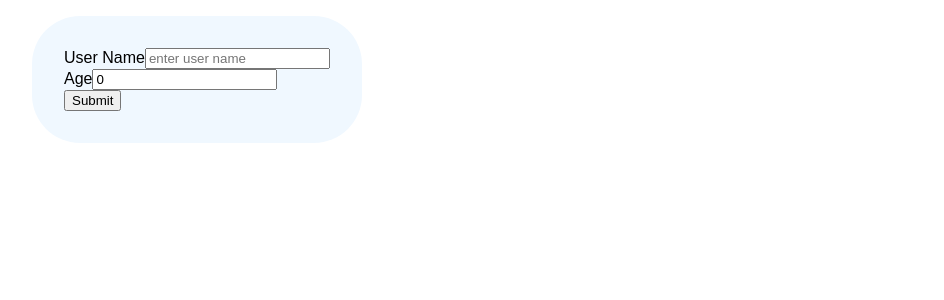
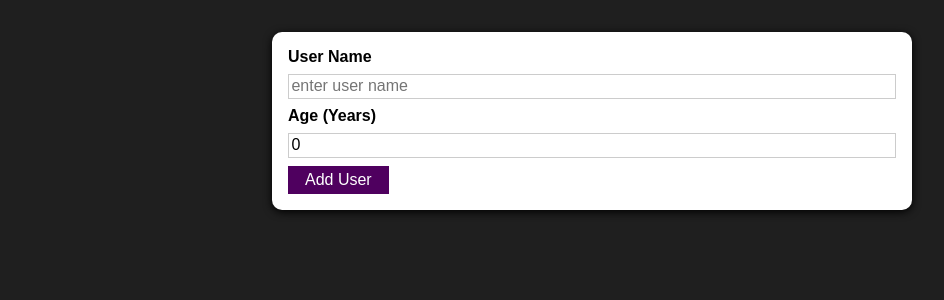
Before and after one commit to manoj2712/AddUser, a React (Create React App) app: page / in a window 1280 px wide. Shown: the top 300 px of the page, without its empty margins (48-992 px from the left). Built offline with nearby package versions, Linux system fonts and the light colour scheme.

Commit message:
modified the Button.js file

```diff
--- a/src/App.js
+++ b/src/App.js
@@ -1,12 +1,9 @@
 import React from 'react';
-import UserInputForm from './Components/UserInputForm';
-import Card from './Components/UI/Card';
+import AddUser from './Components/Users/AddUser';
 
 function App() {
   return (
-    <Card>
-      <UserInputForm />
-    </Card>
+      <AddUser />
   );
 }
 
--- a/src/Components/UI/Button.js
+++ b/src/Components/UI/Button.js
@@ -2,7 +2,15 @@
 import classes from "./Button.module.css";
 
 const Button = (props) => {
-  return <button type = "onClick" classes={classes.button}>{props.children}</button>;
+  return (
+    <button
+      type={props.type || "button"}
+      onClick={props.onClick}
+      className={classes.button}
+    >
+      {props.children}
+    </button>
+  );
 };
 
 export default Button;
--- a/src/Components/UI/Button.module.css
+++ b/src/Components/UI/Button.module.css
@@ -1,10 +1,18 @@
 .button{
-    text-align: center;
-    width: fit-content;
-    background-color: rgb(10, 176, 176);
-    color:black;
-    font:bold;
-    border-radius: 12rem;
-    font-size: large;
-    height: inherit;
+    font:inherit;
+    border: 1px solid #4f005f;
+    background: #4f005f;
+    color:white;
+    padding:0.25rem 1rem;
+    cursor: pointer;
 }
+
+.button:hover,
+.button:active{
+    background: #741188;
+    border-color: #741188;
+}
+
+.button:focus{
+    outline: none;
+}
--- a/src/Components/UI/Card.js
+++ b/src/Components/UI/Card.js
@@ -2,7 +2,7 @@
 import classes from './Card.module.css';
 
 const Card = (props) => {
-    return <div className={classes.card}>
+    return <div className={ `${classes.card} ${props.className}`}>
         {props.children}
     </div>
 }
--- a/src/Components/UI/Card.module.css
+++ b/src/Components/UI/Card.module.css
@@ -1,10 +1,6 @@
 .card{
-    flex:content;
-    border-radius: 3rem;
-    background-color: aliceblue;
-    width:fit-content;
-    display: center;
-    height: inherit;
-    margin:1rem 5rem;
-    padding:2rem;
+    border-radius: 10px;
+    background-color: white;
+    box-shadow: 0 2px 8px rgba(0,0,0,26);
+
 }
--- a/src/Components/UserInputForm.js
+++ /dev/null
@@ -1,61 +0,0 @@
-import React, { useState } from "react";
-import Button from "./UI/Button";
-import Modal from 'react-modal';
-import Modal1 from "./Modals/Modal1";
-const UserInputForm = () => {
-  const [name, setName] = useState("");
-  const [age, setAge] = useState(0);
-  const [isModalOpen, setIsModalOpen] = useState(false);
-  const formSubmitHandler = (event) => {
-    event.preventDefault();
-    console.log("on clicked");
-    console.log(age)
-    console.log(name)
-    if (age ===0 && name.length === 0) {
-      setIsModalOpen(true);
-    }
-    setAge(0);
-    setName("");
-  };
-  const onAgeChangeHandler = (event) => {
-    setAge(event.target.value);
-  };
-  const onNameChangeHandler = (event) => {
-    setName(event.target.value.trim());
-    console.log(name);
-  };
-  const setModalToFalse = () => {
-    setIsModalOpen(false);
-  }
-  return (
-    <div>
-      <form onSubmit={formSubmitHandler}>
-        <div>
-          <label>User Name</label>
-          <input
-            type="text"
-            placeholder="enter user name"
-            onChange={onNameChangeHandler}
-            value={name}
-          />
-        </div>
-        <div>
-          <label>Age</label>
-          <input
-            type="number"
-            placeholder="enter user age"
-            min={0}
-            onChange={onAgeChangeHandler}
-            value={age}
-          />
-        </div>
-        <Button>Submit</Button>
-      </form>
-      <Modal isOpen={isModalOpen}>
-        <Modal1 onClick={setModalToFalse} />
-        </Modal>
-    </div>
-  );
-};
-
-export default UserInputForm;
--- /dev/null
+++ b/src/Components/Users/AddUser.js
@@ -0,0 +1,64 @@
+import React, { useState } from "react";
+import Button from "../UI/Button";
+import Card from '../UI/Card'
+import classes from './AddUser.module.css';
+
+import Modal from "react-modal";
+import Modal1 from "../Modals/Modal1";
+
+const AddUser = () => {
+  const [name, setName] = useState("");
+  const [age, setAge] = useState(0);
+  const [isModalOpen, setIsModalOpen] = useState(false);
+  const addUserHandler = (event) => {
+    event.preventDefault();
+    console.log("on clicked");
+    console.log(age);
+    console.log(name);
+    if (age === 0 && name.length === 0) {
+      setIsModalOpen(true);
+    }
+    setAge(0);
+    setName("");
+  };
+  const onAgeChangeHandler = (event) => {
+    setAge(event.target.value);
+  };
+  const onNameChangeHandler = (event) => {
+    setName(event.target.value.trim());
+    console.log(name);
+  };
+  const setModalToFalse = () => {
+    setIsModalOpen(false);
+  };
+  return (
+    <Card className={classes.input}>
+    <form onSubmit={addUserHandler}>
+      <div>
+        <label htmlFor="username">User Name</label>
+        <input
+          id="username"
+          type="text"
+          placeholder="enter user name"
+          onChange={onNameChangeHandler}
+          value={name}
+        />
+      </div>
+      <div>
+        <label htmlFor="userage">Age (Years)</label>
+        <input
+          id="userage"
+          type="number"
+          placeholder="enter user age"
+          min={0}
+          onChange={onAgeChangeHandler}
+          value={age}
+        />
+      </div>
+      <Button type="submit">Add User</Button>
+      </form>
+      </Card>
+  );
+};
+
+export default AddUser;
--- /dev/null
+++ b/src/Components/Users/AddUser.module.css
@@ -0,0 +1,26 @@
+.input{
+    margin: 2rem auto;
+    padding: 1rem;
+    width: 90%;
+    max-width: 40rem;
+}
+
+.input label{
+    display: block;
+    font-weight: bold;
+    margin-bottom: 0.5rem;
+}
+
+.input input {
+    font: inherit;
+    display: block;
+    width: 100%;
+    border: 1px solid #ccc;
+    padding: 0.15rem;
+    margin-bottom: 0.5rem;
+}
+
+.input input:focus{
+    outline:none;
+    border-color: #4f005f;
+}
--- a/src/index.css
+++ b/src/index.css
@@ -4,6 +4,7 @@
 
 html {
   font-family: sans-serif;
+  background: #1f1f1f;
 }
 
 body {
```
